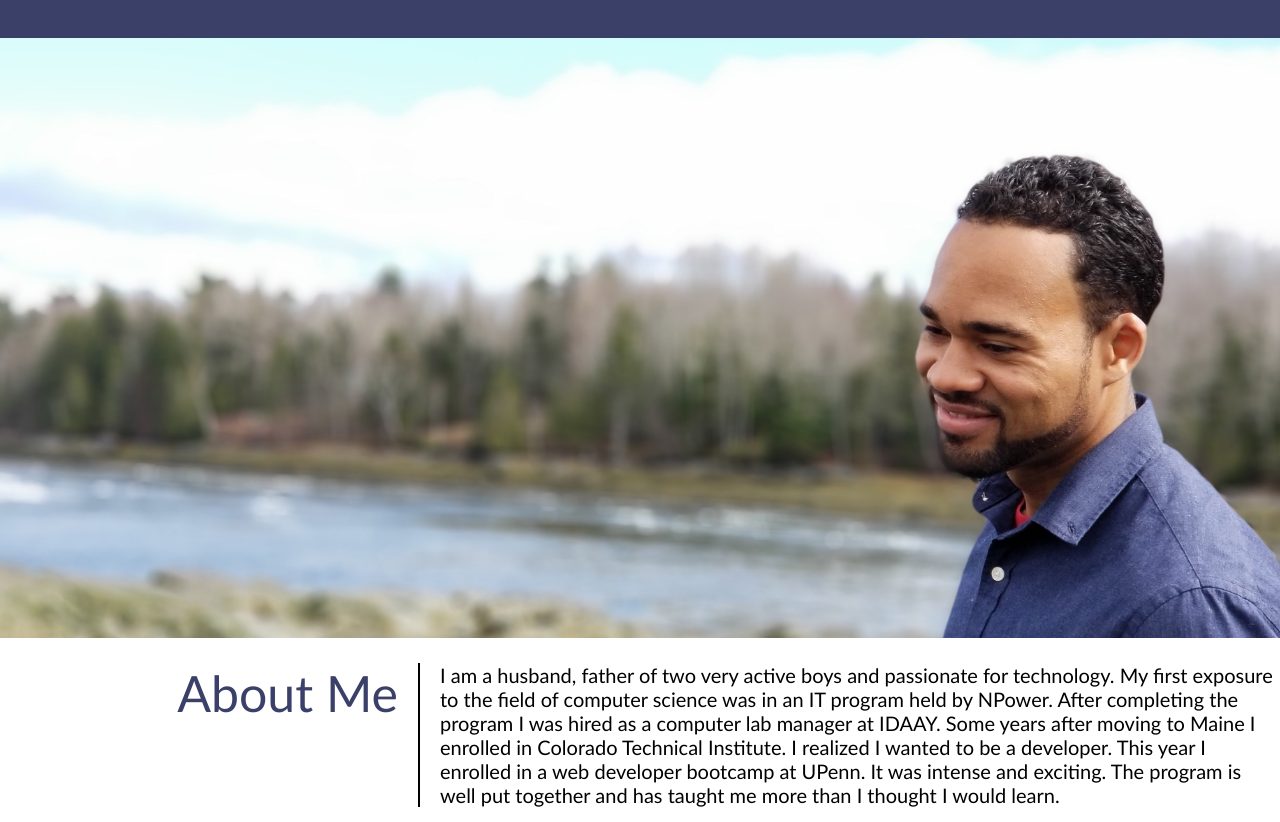
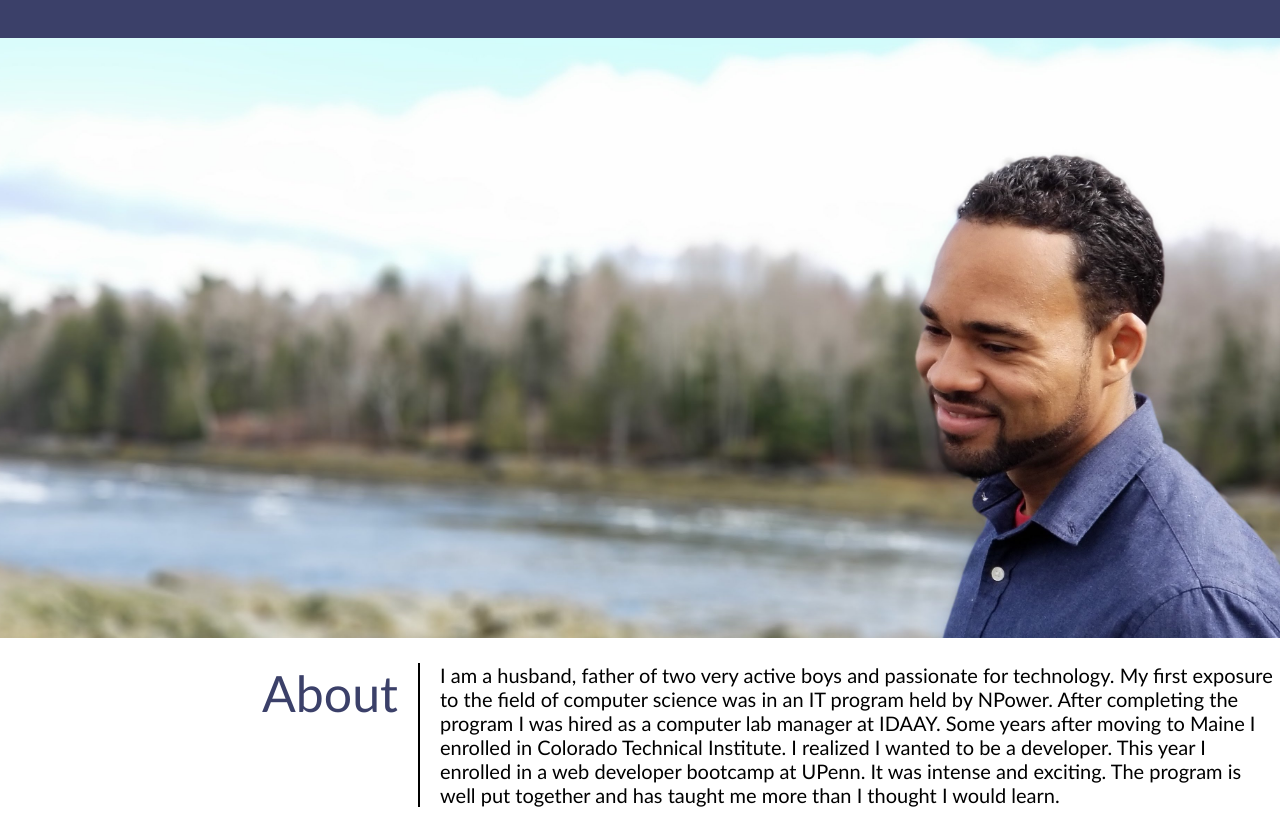
Before and after one commit to Jrherrera333/First-Portfolio, a plain HTML site: page index.html in a window 1280 px wide. Shown: the part 130-952 px from the top of the page. Drawn offline with Linux system fonts and the light colour scheme.

Commit message:
swap About Me to About and added coments, pictures and link to the Readme

```diff
--- a/index.html
+++ b/index.html
@@ -29,7 +29,7 @@
 
     <section class="container1">
 
-        <p class="AboutMe" id="am">About Me</p>
+        <p class="AboutMe" id="am">About</p>
         <div class="AboutMetx"> I am a husband, father of two very active boys and passionate for technology. My first exposure to the field of computer science was in an IT program held by NPower. After completing the program I was hired as a computer lab manager at IDAAY. Some years after moving to Maine I enrolled in Colorado Technical Institute. I realized I wanted to be a developer. This year I enrolled in a web developer bootcamp at UPenn. It was intense and exciting. The program is well put together and has taught me more than I thought I would learn. </div>
 
         <div class="Work" id="work">Work</div>
```
Also changed, not shown: portfolio2.png (added), 2 other files.
